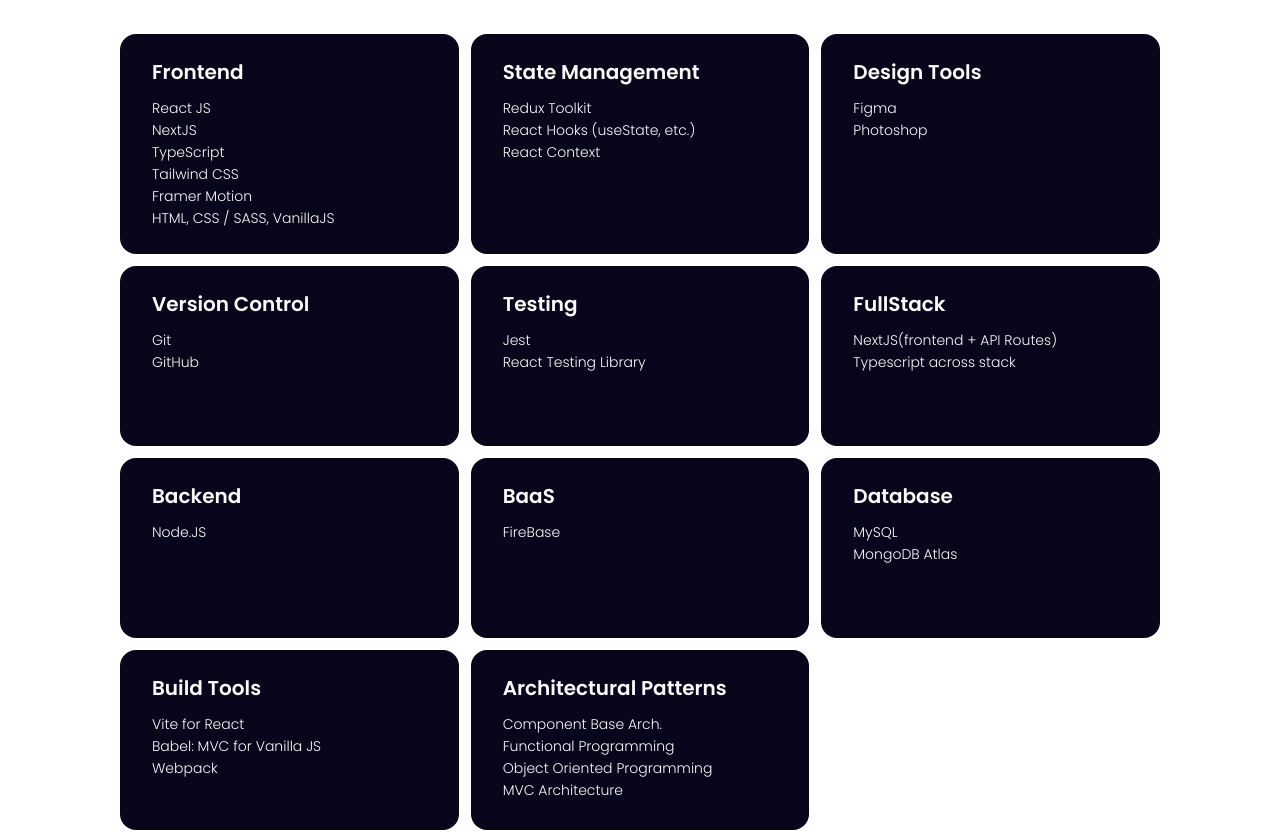
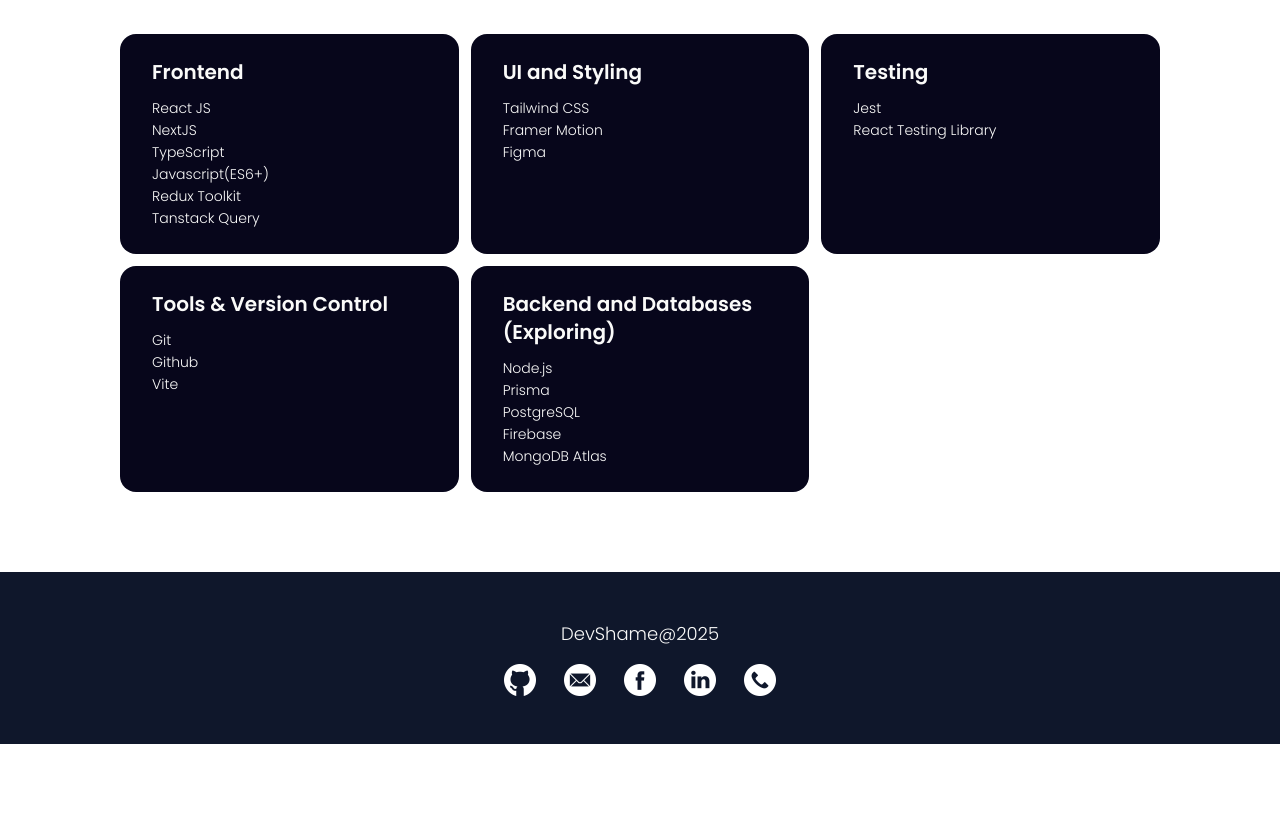
Before and after one commit to shameCanales/shame-portfolio, a React (Vite) app: page / in a window 1280 px wide. Shown: the part 1740-2572 px from the top of the page. After the commit the page ends 2484 px from the top, so only its background shows below. Built offline with nearby package versions, Linux system fonts and the light colour scheme; no server answers.

Commit message:
reogranized skills section

```diff
--- a/src/data.js
+++ b/src/data.js
@@ -20,7 +20,7 @@
 import vite from "./assets/logos/vite.png";
 import vscode from "./assets/logos/vscode.png";
 import nextjs from "./assets/logos/nextjs.png";
-import typeScript from './assets/logos/typescriptLogo.png'
+import typeScript from "./assets/logos/typescriptLogo.png";
 
 //certificate Thumbnails ////////////////
 import HtmlAndCssThumbnail from "./assets/certThumbnails/HtmlandCSSUdemy.jpg";
@@ -104,7 +104,6 @@
     logosrc: javascript,
     alt: "Javascript logo",
   },
-
 ];
 
 export const logosRow2 = [
@@ -205,57 +204,84 @@
       "React JS",
       "NextJS",
       "TypeScript",
-      "Tailwind CSS",
-      "Framer Motion",
-      "HTML, CSS / SASS, VanillaJS",
+      "Javascript(ES6+)",
+      "Redux Toolkit",
+      "Tanstack Query",
     ],
   },
   {
-    name: "State Management",
-    items: ["Redux Toolkit", "React Hooks (useState, etc.)", "React Context"],
-  },
-  {
-    name: "Design Tools",
-    items: ["Figma", "Photoshop"],
-  },
-  {
-    name: "Version Control",
-    items: ["Git", "GitHub"],
+    name: "UI and Styling",
+    items: ["Tailwind CSS", "Framer Motion", "Figma"],
   },
   {
     name: "Testing",
     items: ["Jest", "React Testing Library"],
   },
   {
-    name: "FullStack",
-    items: ["NextJS(frontend + API Routes)", "Typescript across stack"],
+    name: "Tools & Version Control",
+    items: ["Git", "Github", "Vite"],
   },
   {
-    name: "Backend",
-    items: ["Node.JS"],
+    name: "Backend and Databases (Exploring)",
+    items: ["Node.js", "Prisma", "PostgreSQL", "Firebase", "MongoDB Atlas"],
   },
-  {
-    name: "BaaS",
-    items: ["FireBase"],
-  },
+  // {
+  //   name: "Frontend",
+  //   items: [
+  //     "React JS",
+  //     "NextJS",
+  //     "TypeScript",
+  //     "Tailwind CSS",
+  //     "Framer Motion",
+  //     "HTML, CSS / SASS, VanillaJS",
+  //   ],
+  // },
+  // {
+  //   name: "State Management",
+  //   items: ["Redux Toolkit", "React Hooks (useState, etc.)", "React Context"],
+  // },
+  // {
+  //   name: "Design Tools",
+  //   items: ["Figma", "Photoshop"],
+  // },
+  // {
+  //   name: "Version Control",
+  //   items: ["Git", "GitHub"],
+  // },
+  // {
+  //   name: "Testing",
+  //   items: ["Jest", "React Testing Library"],
+  // },
+  // {
+  //   name: "FullStack",
+  //   items: ["NextJS(frontend + API Routes)", "Typescript across stack"],
+  // },
+  // {
+  //   name: "Backend",
+  //   items: ["Node.JS"],
+  // },
+  // {
+  //   name: "BaaS",
+  //   items: ["FireBase"],
+  // },
 
-  {
-    name: "Database",
-    items: ["MySQL", "MongoDB Atlas"],
-  },
-  {
-    name: "Build Tools",
-    items: ["Vite for React", "Babel: MVC for Vanilla JS", "Webpack"],
-  },
-  {
-    name: "Architectural Patterns",
-    items: [
-      "Component Base Arch.",
-      "Functional Programming",
-      "Object Oriented Programming",
-      "MVC Architecture",
-    ],
-  },
+  // {
+  //   name: "Database",
+  //   items: ["MySQL", "MongoDB Atlas"],
+  // },
+  // {
+  //   name: "Build Tools",
+  //   items: ["Vite for React", "Babel: MVC for Vanilla JS", "Webpack"],
+  // },
+  // {
+  //   name: "Architectural Patterns",
+  //   items: [
+  //     "Component Base Arch.",
+  //     "Functional Programming",
+  //     "Object Oriented Programming",
+  //     "MVC Architecture",
+  //   ],
+  // },
 ];
 
 export const skillSetExperienced = [
```
